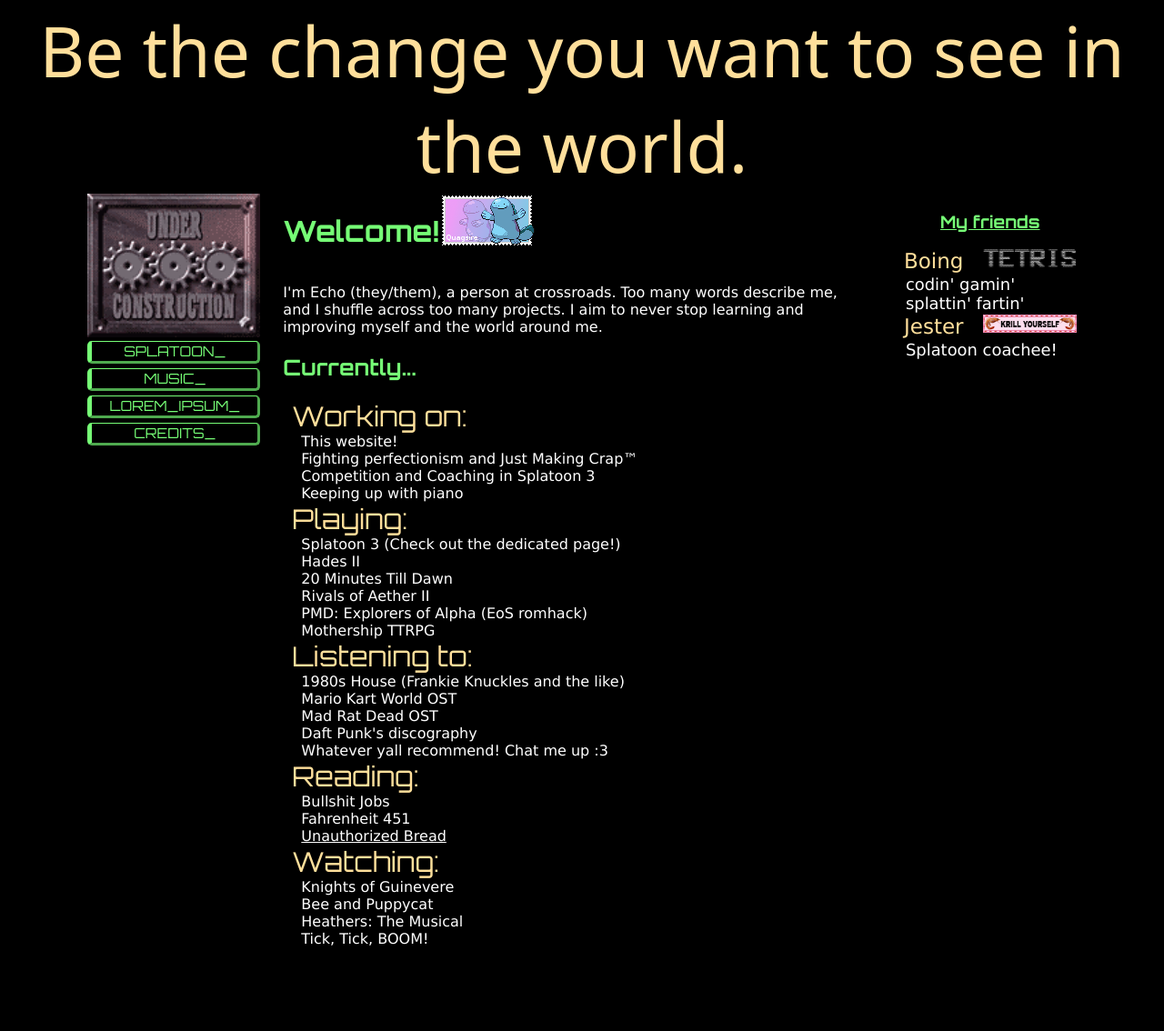
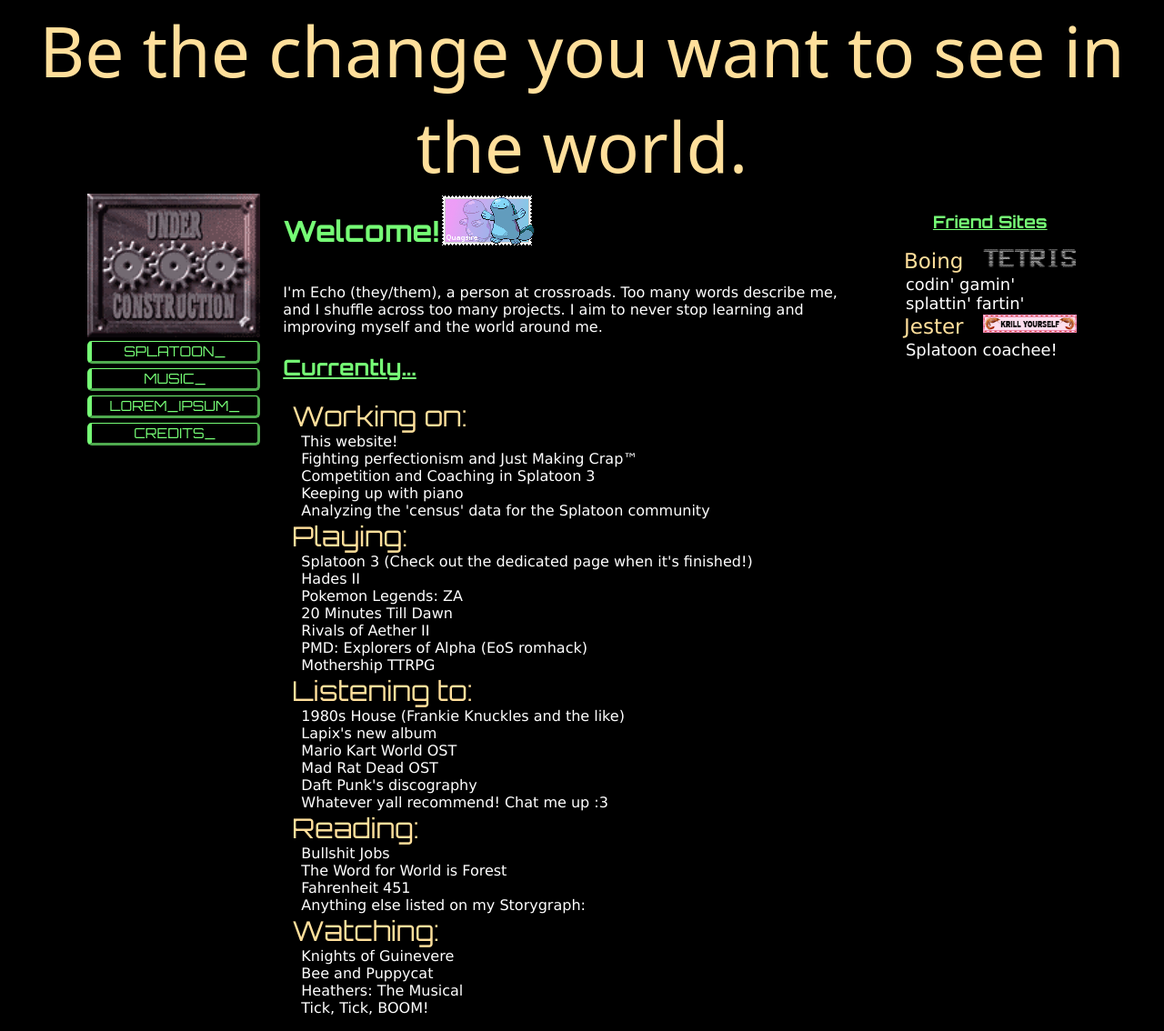
Before and after one commit to piercingecho/echo-site, a plain HTML site: page public/index.html in a window 1280 px wide. Shown: the part 76-1210 px from the top of the page at 91% size. Before the commit the page ends 1134 px from the top, so only its background shows below. Drawn offline with Linux system fonts and the light colour scheme; a web font is replaced by a local one.

Commit message:
Update about-me section on main page

```diff
--- a/public/index.html
+++ b/public/index.html
@@ -84,11 +84,13 @@
             <li class="currently_item">Fighting perfectionism and Just Making Crap™</li>
             <li class="currently_item">Competition and Coaching in Splatoon 3</li>
             <li class="currently_item">Keeping up with piano</li>
+            <li class="currently_item">Analyzing the 'census' data for the Splatoon community</li>
 
 
         <li class="currently_header">Playing:</li>
-            <li class="currently_item">Splatoon 3 (Check out the dedicated page!)</li>
+            <li class="currently_item">Splatoon 3 (Check out the dedicated page when it's finished!)</li>
             <li class="currently_item">Hades II</li>
+            <li class="currently_item">Pokemon Legends: ZA</li>
             <li class="currently_item">20 Minutes Till Dawn</li>
             <li class="currently_item">Rivals of Aether II</li>
             <li class="currently_item">PMD: Explorers of Alpha (EoS romhack)</li>
@@ -97,6 +99,7 @@
 
         <li class="currently_header">Listening to:</li>
             <li class="currently_item">1980s House (Frankie Knuckles and the like)</li>
+            <li class="currently_item">Lapix's new album</li>
             <li class="currently_item">Mario Kart World OST</li>
             <li class="currently_item">Mad Rat Dead OST</li>
             <li class="currently_item">Daft Punk's discography</li>
@@ -104,8 +107,9 @@
 
         <li class="currently_header">Reading:</li>
         <li class="currently_item">Bullshit Jobs</li>
+        <li class="currently_item">The Word for World is Forest</li>
         <li class="currently_item">Fahrenheit 451</li>
-            <li class="currently_item"><a href="https://arstechnica.com/gaming/2020/01/unauthorized-bread-a-near-future-tale-of-refugees-and-sinister-iot-appliances/">Unauthorized Bread</a></li>
+        <li class="currently_item">Anything else listed on my Storygraph:</li>
 
         <li class="currently_header">Watching:</li>
             <li class="currently_item">Knights of Guinevere</li>
@@ -117,7 +121,7 @@
 
     <div class="column_right">
         <div class="block spans_column">
-            <h3 class="header">My friends</h3>
+            <h3 class="header">Friend Sites</h3>
             <p class="friend_header">Boing</p>
             <a href="https://boing.ink/"><img class="friend_image" src="./assets/button_boing.gif"></a> <br>
             <p class="friend_caption">codin' gamin' splattin' fartin'</p>
--- a/public/style.css
+++ b/public/style.css
@@ -15,6 +15,10 @@ a {
 h1, h2, h3, h4, h5, h6 {
   font-family: orbitron;
   color: var(--trim);
+}
+
+h2 {
+  text-decoration: underline;
 }
 
 .sliding_title {
```
